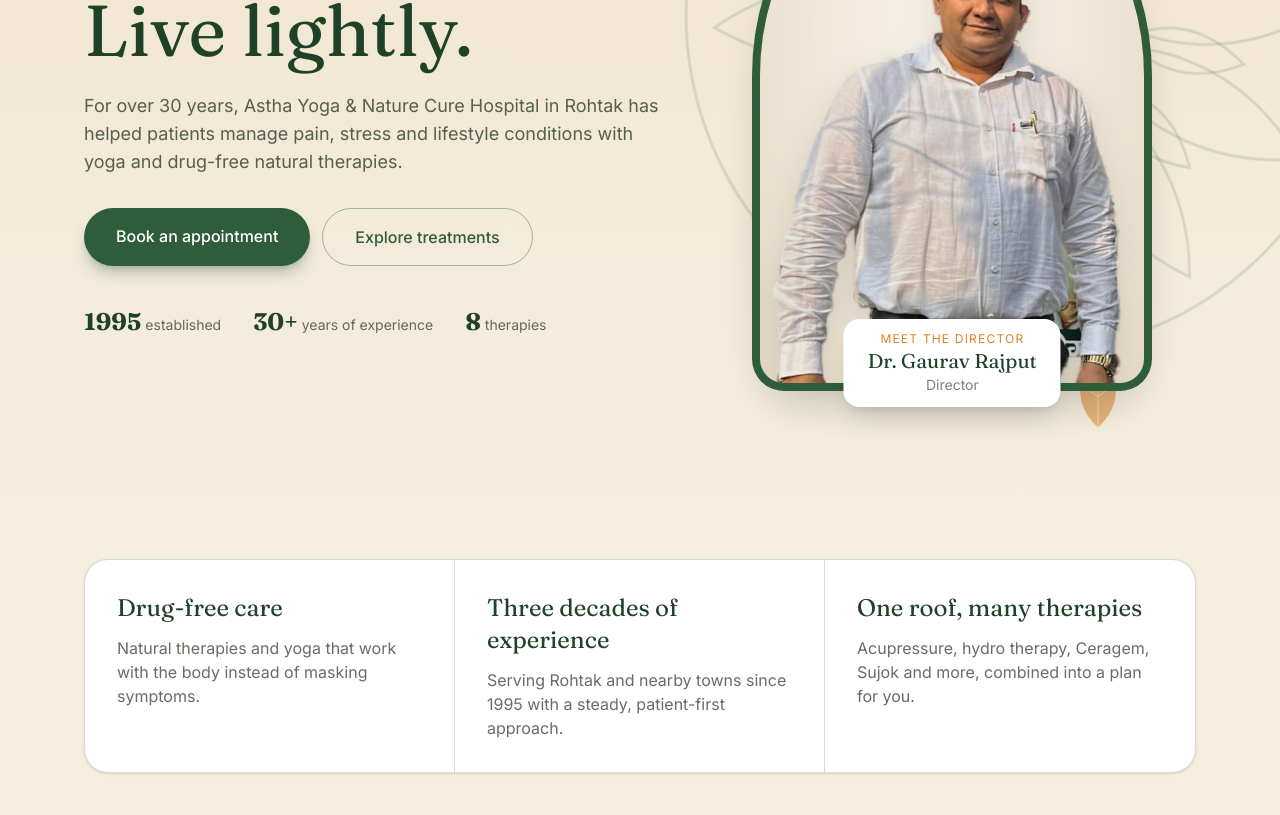
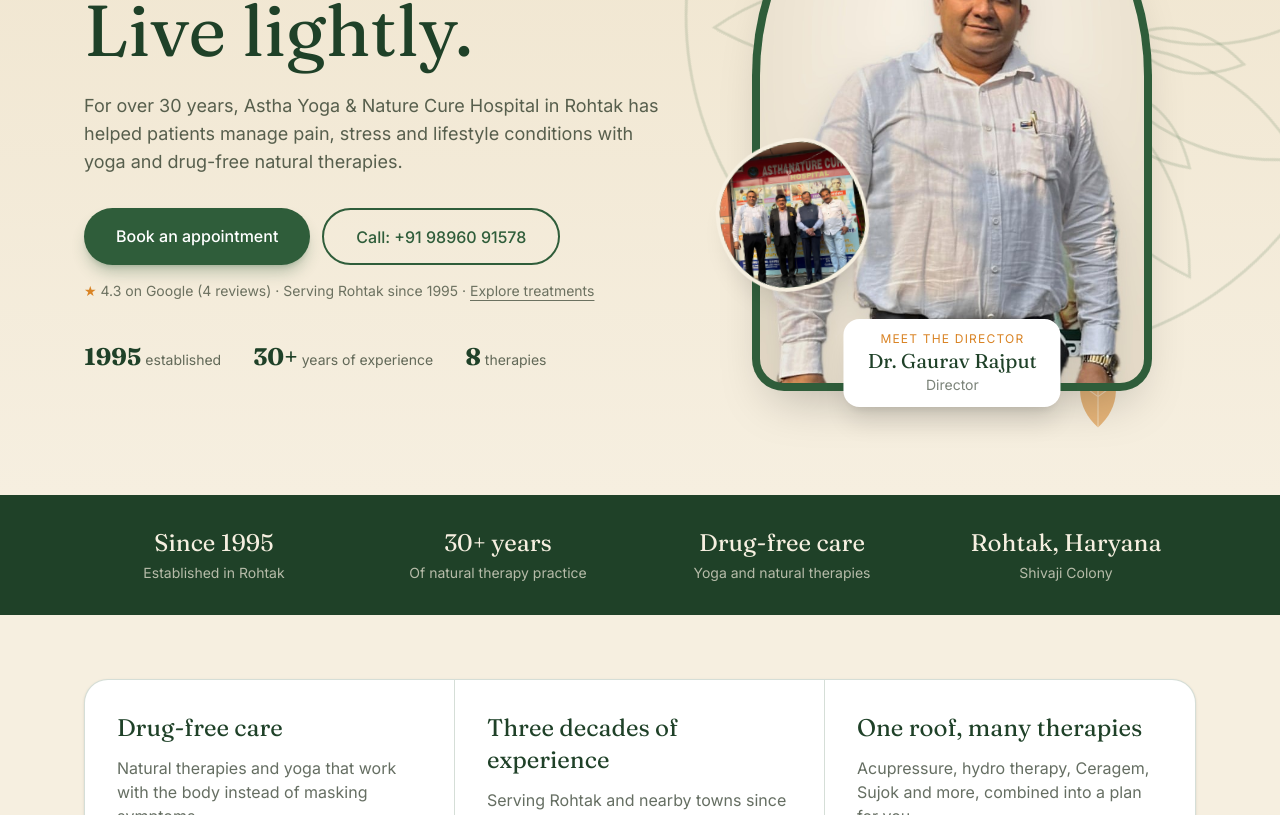
Before and after one commit to Lakshay85/astha-nature-cure, a Next.js app: page / in a window 1280 px wide. Shown: the part 380-1195 px from the top of the page. Built offline with nearby package versions, Linux system fonts and the light colour scheme.

Commit message:
Hero: call button, trust line, blob photo; trust strip

```diff
--- a/app/page.tsx
+++ b/app/page.tsx
@@ -31,8 +31,9 @@ export default function Home() {
               <p className="mt-6 max-w-xl text-lg text-ink/75">For over 30 years, Astha Yoga & Nature Cure Hospital in Rohtak has helped patients manage pain, stress and lifestyle conditions with yoga and drug-free natural therapies.</p>
               <div className="mt-8 flex flex-wrap gap-3">
                 <a href="#book" className="rounded-full bg-moss px-8 py-4 font-medium text-white shadow-lg shadow-moss/30 transition hover:-translate-y-0.5 hover:bg-moss-dark">Book an appointment</a>
-                <a href="#treatments" className="rounded-full border border-moss/40 px-8 py-4 font-medium text-moss transition hover:bg-moss/10">Explore treatments</a>
+                <a href={`tel:${HOSPITAL.tel}`} className="rounded-full border-2 border-moss px-8 py-[0.9rem] font-medium text-moss transition hover:bg-moss hover:text-white">Call: {HOSPITAL.phone}</a>
               </div>
+              <p className="mt-4 text-sm text-ink/65"><span className="text-saffron">&#9733;</span> 4.3 on Google (4 reviews) &middot; Serving Rohtak since 1995 &middot; <a href="#treatments" className="underline underline-offset-4 hover:text-moss">Explore treatments</a></p>
               <ul className="mt-10 flex flex-wrap gap-x-8 gap-y-3 text-sm text-ink/70">
                 <li><b className="font-display text-2xl text-moss-dark">1995</b> established</li>
                 <li><b className="font-display text-2xl text-moss-dark">30+</b> years of experience</li>
@@ -44,8 +45,21 @@ export default function Home() {
                 {/* eslint-disable-next-line @next/next/no-img-element */}
                 <img src="/img/director.jpg" alt="Dr. Gaurav Rajput, Director" width={636} height={848} className="h-full w-full object-cover object-top" fetchPriority="high" />
               </div>
+              <div className="float absolute -left-10 bottom-24 hidden h-36 w-36 overflow-hidden rounded-[58%_42%_55%_45%/48%_58%_42%_52%] bg-moss shadow-xl ring-4 ring-cream lg:block" style={{ "--r": "-6deg" } as React.CSSProperties}>
+                {/* eslint-disable-next-line @next/next/no-img-element */}
+                <img src="/img/entrance.jpg" alt="Astha hospital entrance" width={144} height={144} className="h-full w-full object-cover object-center" />
+              </div>
               <div className="absolute -bottom-6 left-1/2 -translate-x-1/2 whitespace-nowrap rounded-2xl bg-white px-6 py-3 text-center shadow-xl"><div className="text-xs uppercase tracking-widest text-saffron">Meet the director</div><div className="font-display text-xl text-moss-dark">Dr. Gaurav Rajput</div><div className="text-sm text-ink/60">Director</div></div>
             </div>
+          </div>
+        </section>
+
+        {/* Trust strip */}
+        <section aria-label="Why patients trust us" className="bg-moss-dark text-cream">
+          <div className="mx-auto grid max-w-6xl grid-cols-2 gap-6 px-5 py-8 text-center md:grid-cols-4">
+            {[["Since 1995", "Established in Rohtak"], ["30+ years", "Of natural therapy practice"], ["Drug-free care", "Yoga and natural therapies"], ["Rohtak, Haryana", "Shivaji Colony"]].map(([a, b]) => (
+              <div key={a}><div className="font-display text-2xl">{a}</div><div className="mt-1 text-sm text-cream/70">{b}</div></div>
+            ))}
           </div>
         </section>
 
```
